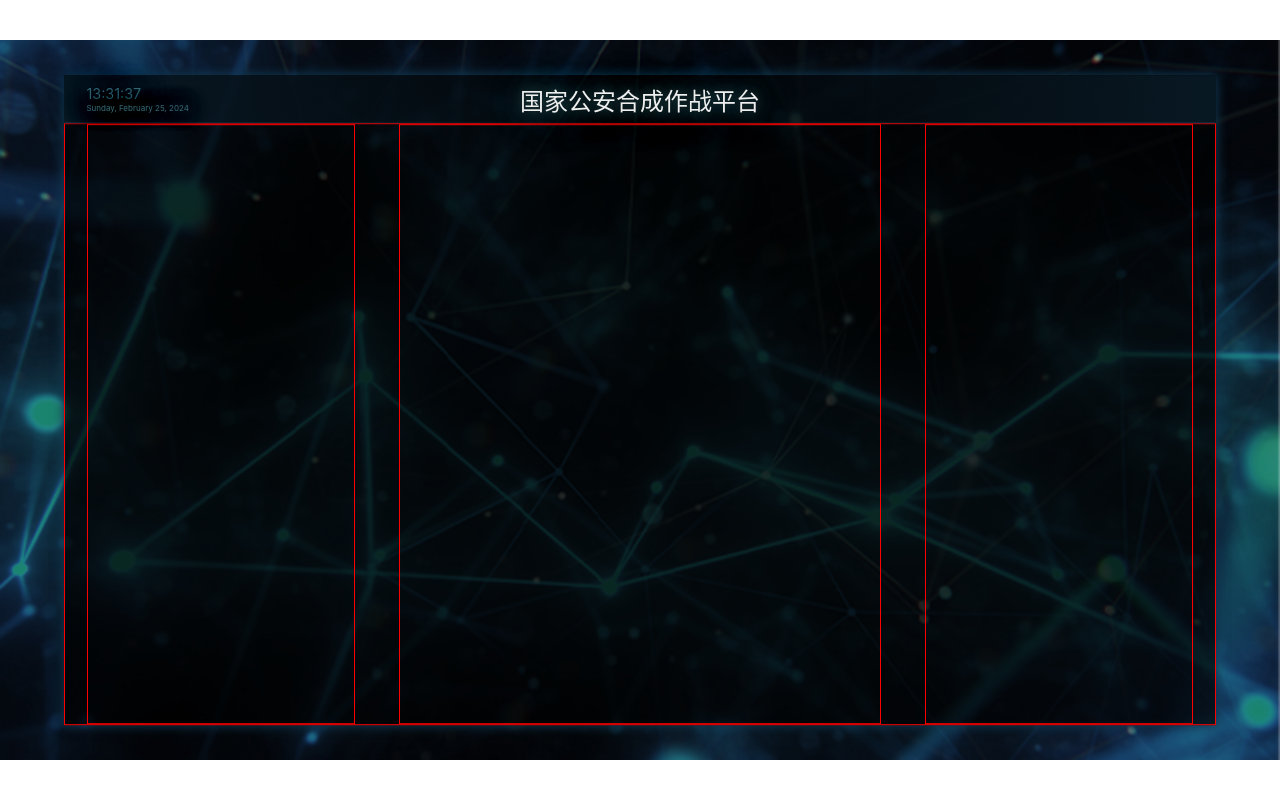
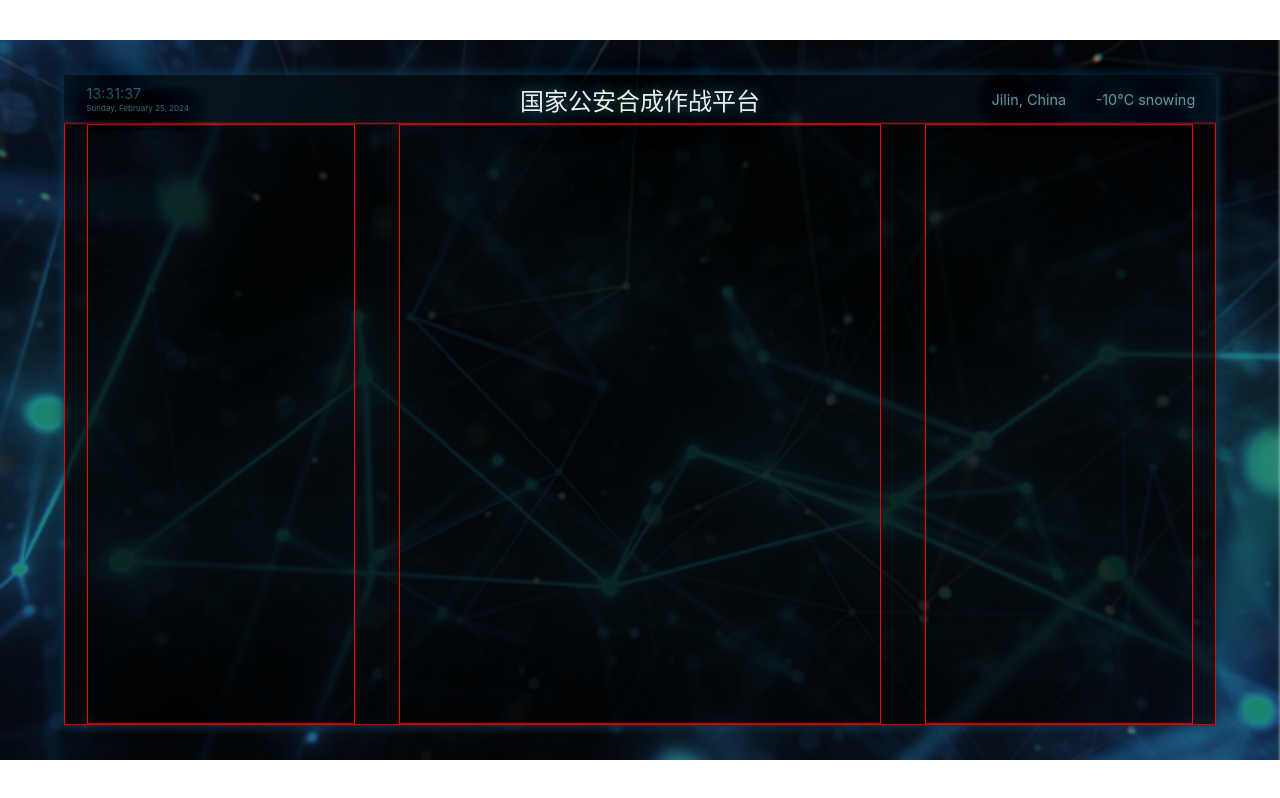
Before and after one commit to lwwywang/React-BigScreen, a React (Vite) app: page /#/ in a window 1280 px wide. Built offline with nearby package versions, Linux system fonts and the light colour scheme.

Commit message:
制作右上角的icon

```diff
--- /dev/null
+++ b/src/components/Icon.tsx
@@ -0,0 +1,9 @@
+import React from 'react';
+
+export const Icon = (props: { name: string }) => {
+    return (
+        <svg className="icon">
+            <use xlinkHref={'#icon-' + props.name} />
+        </svg>
+    );
+};
--- a/src/pages/home.scss
+++ b/src/pages/home.scss
@@ -48,6 +48,23 @@
                 }
             }
         }
+
+        .info {
+            position: absolute;
+            right: 0;
+            font-size: px(9);
+            color: #6d929d;
+            padding: 0 px(13);
+
+            .icon {
+                fill: #6d929d;
+
+                &:last-child {
+                    margin-left: px(7);
+                    transform: scale(1.25);
+                }
+            }
+        }
     }
 
     main {
--- a/src/pages/home.tsx
+++ b/src/pages/home.tsx
@@ -2,13 +2,18 @@ import React from 'react';
 import './home.scss';
 import header from '../images/header.png';
 import { Clock } from '../components/Clock';
+import { Icon } from '../components/Icon';
 
 export const Home = () => {
   return (
     <div className="home">
       <header>
-        <Clock/>
+        <Clock />
         <span>国家公安合成作战平台</span>
+        <div className="info">
+          <Icon name="position" /> Jilin, China
+          <Icon name="weather" /> -10℃ snowing
+        </div>
       </header>
       <main>
         <section className="section1"></section>
--- a/src/shared/style.scss
+++ b/src/shared/style.scss
@@ -44,3 +44,11 @@ body {
 .App {
   height: 100%;
 }
+
+.icon {
+  width: 1em;
+  height: 1em;
+  vertical-align: -0.15em;
+  fill: currentColor;
+  overflow: hidden;
+}
```
